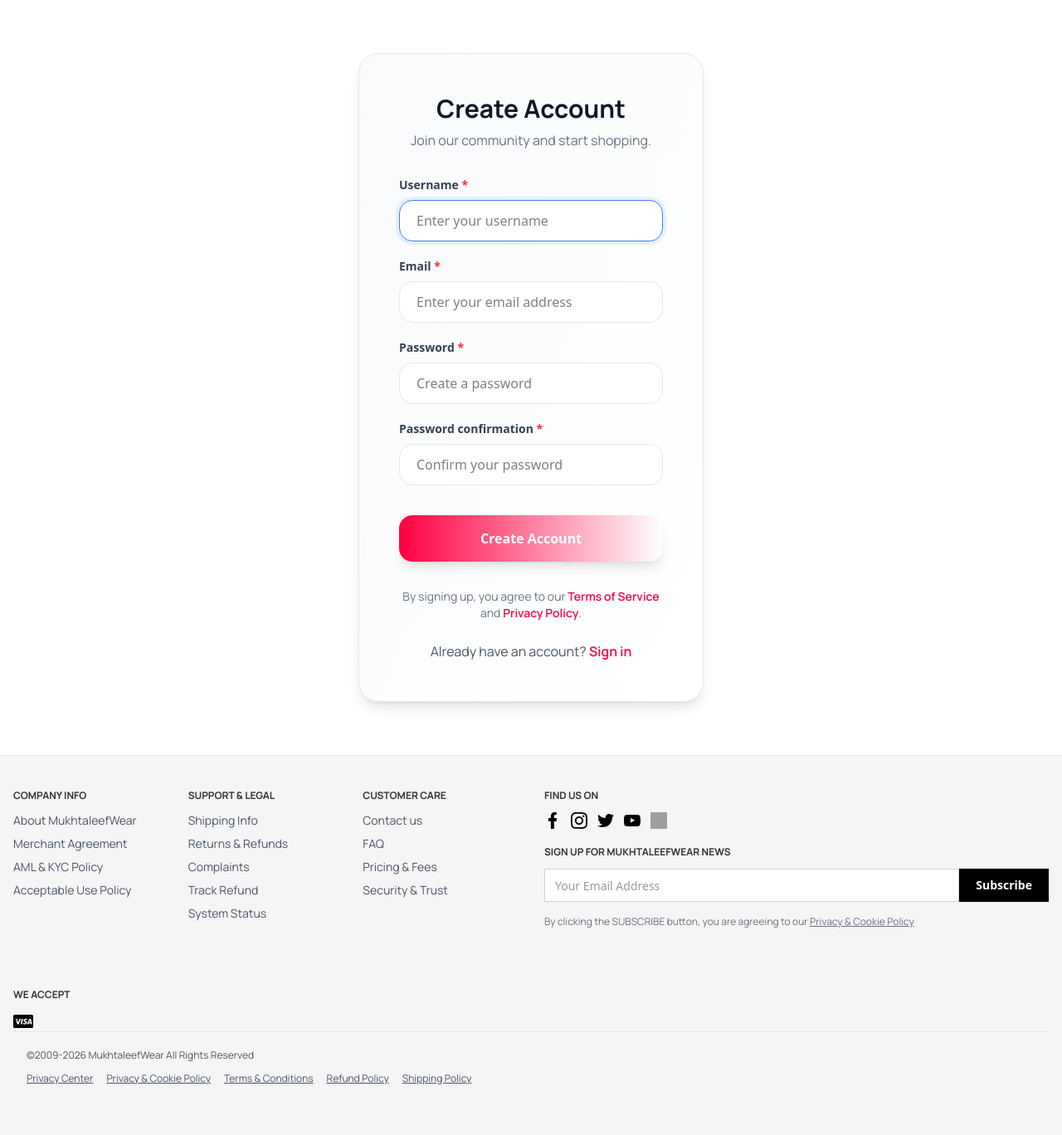
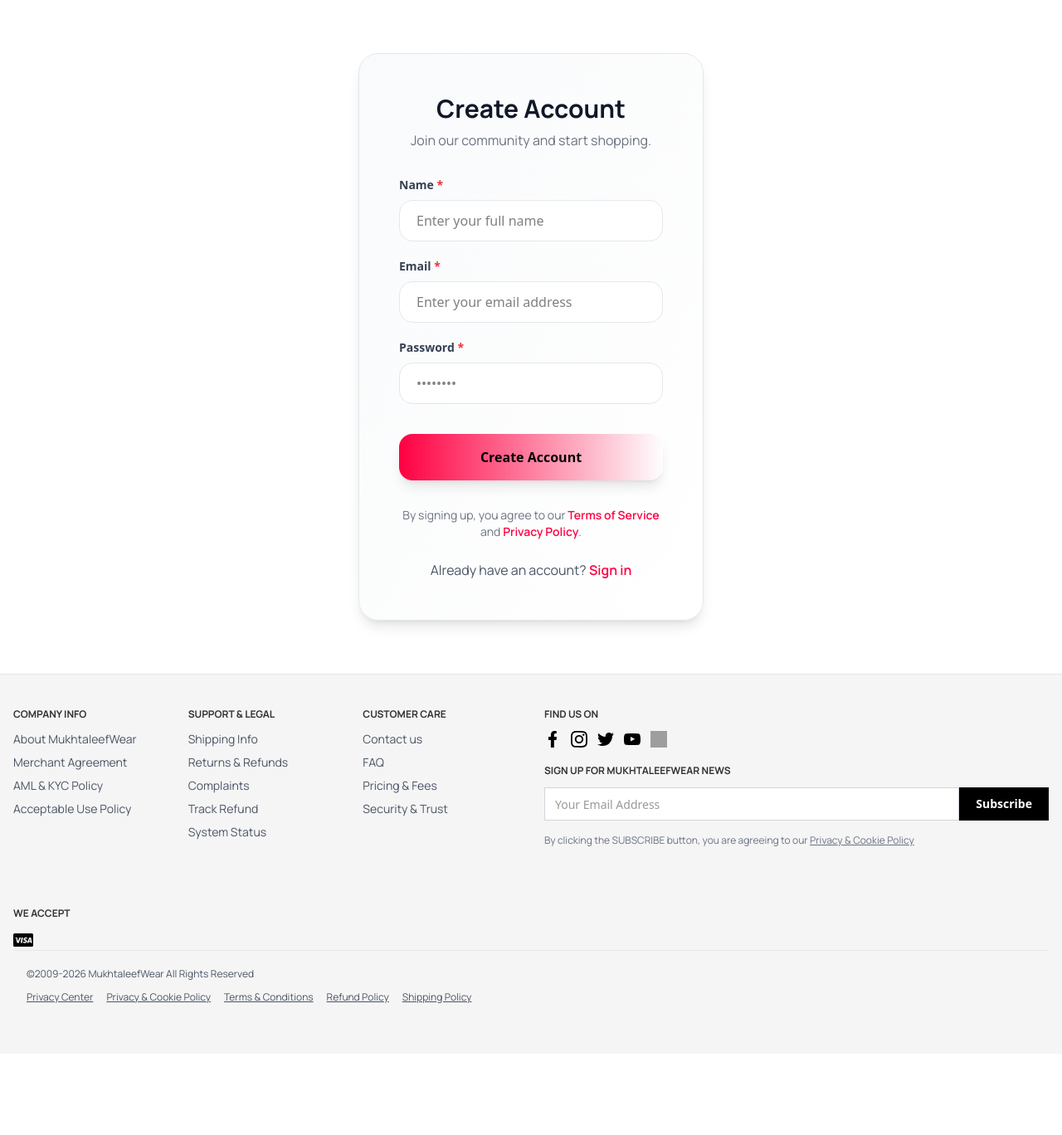
Before and after one commit to bilalahmedkhatri/store-dj-rhel, a Django app: page /register/ in a window 1280 px wide. Shown: the part 57-1425 px from the top of the page at 83% size. After the commit the page ends 1267 px from the top, so only its background shows below. Run offline with Django 5.2, Linux system fonts and the light colour scheme; style sheets or scripts are compiled from the project's sources; some libraries are stand-ins or nearby versions; grey boxes are pictures that could not be loaded.

Commit message:
update UI of register and login

```diff
--- a/app/forms.py
+++ b/app/forms.py
@@ -2,36 +2,40 @@ from django import forms
 from django.contrib.auth.forms import UserCreationForm, AuthenticationForm
 from django.contrib.auth.models import User
 
-class UserRegistrationForm(UserCreationForm):
+class UserRegistrationForm(forms.ModelForm):
     email = forms.EmailField(required=True)
+    password = forms.CharField(
+        label="Password",
+        widget=forms.PasswordInput(attrs={
+            'class': 'w-full px-5 py-3 border border-gray-200 rounded-2xl focus:border-primary focus:outline-none focus:ring-4 focus:ring-primary/10 transition-all bg-white',
+            'placeholder': '••••••••'
+        })
+    )
 
     def __init__(self, *args, **kwargs):
         super().__init__(*args, **kwargs)
-        # Add CSS classes to standard fields
-        for field_name, field in self.fields.items():
-            if field_name in ['username', 'email', 'password1', 'password2']:
-                placeholder = ''
-                if field_name == 'username': placeholder = 'Enter your username'
-                elif field_name == 'email': placeholder = 'Enter your email address'
-                elif field_name == 'password1': placeholder = 'Create a password'
-                elif field_name == 'password2': placeholder = 'Confirm your password'
+        self.fields['username'].label = "Name"
+        self.fields['username'].widget.attrs.update({
+            'class': 'w-full px-5 py-3 border border-gray-200 rounded-2xl focus:border-primary focus:outline-none focus:ring-4 focus:ring-primary/10 transition-all bg-white',
+            'placeholder': 'Enter your full name'
+        })
+        self.fields['email'].widget.attrs.update({
+            'class': 'w-full px-5 py-3 border border-gray-200 rounded-2xl focus:border-primary focus:outline-none focus:ring-4 focus:ring-primary/10 transition-all bg-white',
+            'placeholder': 'Enter your email address'
+        })
 
-                field.widget.attrs.update({
-                    'class': 'w-full px-5 py-3 border border-gray-200 rounded-2xl focus:border-primary focus:outline-none focus:ring-4 focus:ring-primary/10 transition-all bg-white',
-                    'placeholder': placeholder
-                })
-
-        # Add help text styling
+        # Remove default help text
         for field_name in self.fields:
-            self.fields[field_name].help_text = None  # Remove default help text
+            self.fields[field_name].help_text = None
 
     class Meta:
         model = User
-        fields = ("username", "email", "password1", "password2")
+        fields = ("username", "email", "password")
 
     def save(self, commit=True):
         user = super().save(commit=False)
         user.email = self.cleaned_data["email"]
+        user.set_password(self.cleaned_data["password"])
         if commit:
             user.save()
         return user
@@ -41,9 +45,10 @@ class CustomAuthenticationForm(AuthenticationForm):
     def __init__(self, *args, **kwargs):
         super().__init__(*args, **kwargs)
         # Add CSS classes to username field
+        self.fields['username'].label = "Name"
         self.fields['username'].widget.attrs.update({
             'class': 'w-full px-5 py-3 border border-gray-200 rounded-2xl focus:border-primary focus:outline-none focus:ring-4 focus:ring-primary/10 transition-all',
-            'placeholder': 'Enter your username'
+            'placeholder': 'Enter your name'
         })
         # Add CSS classes to password field
         self.fields['password'].widget.attrs.update({
--- a/templates/landing/login.html
+++ b/templates/landing/login.html
@@ -3,7 +3,7 @@
 <section id="login-page" class="bg-white py-16 min-h-screen flex items-center">
   <div class="container mx-auto px-4">
     <div class="flex flex-col items-center justify-center">
-      <div class="md:w-1/3 w-full max-w-md bg-white rounded-3xl shadow-2xl p-8 md:p-12 transition-all duration-300 hover:shadow-primary/10 border border-gray-100 transform transition-transform duration-300 scale-100 hover:scale-[1.02]">
+      <div class="md:w-1/3 w-full max-w-md bg-white rounded-3xl shadow-2xl p-8 md:p-12 transition-all duration-300 hover:shadow-primary/10 border border-gray-100 transform transition-transform duration-300 scale-100">
         <div class="text-center mb-8">
           <h2 class="text-3xl font-bold text-gray-900 mb-2">Welcome Back</h2>
           <p class="text-gray-500">Please enter your details to sign in.</p>
@@ -62,7 +62,7 @@
 
           <button
             type="submit"
-            class="w-full bg-primary text-white font-bold py-4 px-6 rounded-2xl hover:bg-secondary transition-all duration-300 shadow-lg hover:shadow-xl transform hover:-translate-y-0.5 focus:outline-none focus:ring-4 focus:ring-primary/50 mt-4"
+            class="w-full text-black font-bold py-4 px-6 rounded-2xl transition-all duration-300 shadow-lg hover:shadow-xl transform hover:-translate-y-0.5 focus:outline-none focus:ring-4 focus:ring-primary/50 mt-4"
           >
             Sign In
           </button>
--- a/templates/landing/register.html
+++ b/templates/landing/register.html
@@ -3,7 +3,7 @@
 <section id="register-page" class="bg-white py-16 min-h-screen flex items-center">
   <div class="container mx-auto px-4">
     <div class="flex flex-col items-center justify-center">
-      <div class="md:w-1/3 w-full max-w-md bg-gradient-to-br from-gray-50 to-white rounded-3xl p-8 md:p-12 border border-gray-200 shadow-lg transform transition-transform duration-300 scale-100 hover:scale-[1.02]">
+      <div class="md:w-1/3 w-full max-w-md bg-gradient-to-br from-gray-50 to-white rounded-3xl p-8 md:p-12 border border-gray-200 shadow-lg transform transition-transform duration-300 scale-100">
         <div class="text-center mb-8">
           <h2 class="text-3xl font-bold text-gray-900 mb-2">Create Account</h2>
           <p class="text-gray-500">Join our community and start shopping.</p>
@@ -47,7 +47,7 @@
           <div class="pt-4">
             <button
               type="submit"
-              class="w-full bg-gradient-to-r from-primary to-primary-dark text-white font-bold py-4 px-6 rounded-2xl hover:from-primary-dark hover:to-primary transition-all duration-300 shadow-lg hover:shadow-xl transform hover:-translate-y-0.5 focus:outline-none focus:ring-4 focus:ring-primary/50"
+              class="w-full bg-gradient-to-r from-primary to-primary-dark text-black font-bold py-4 px-6 rounded-2xl hover:from-primary-dark hover:to-primary transition-all duration-300 shadow-lg hover:shadow-xl transform hover:-translate-y-0.5 focus:outline-none focus:ring-4 focus:ring-primary/50"
             >
               Create Account
             </button>
```
